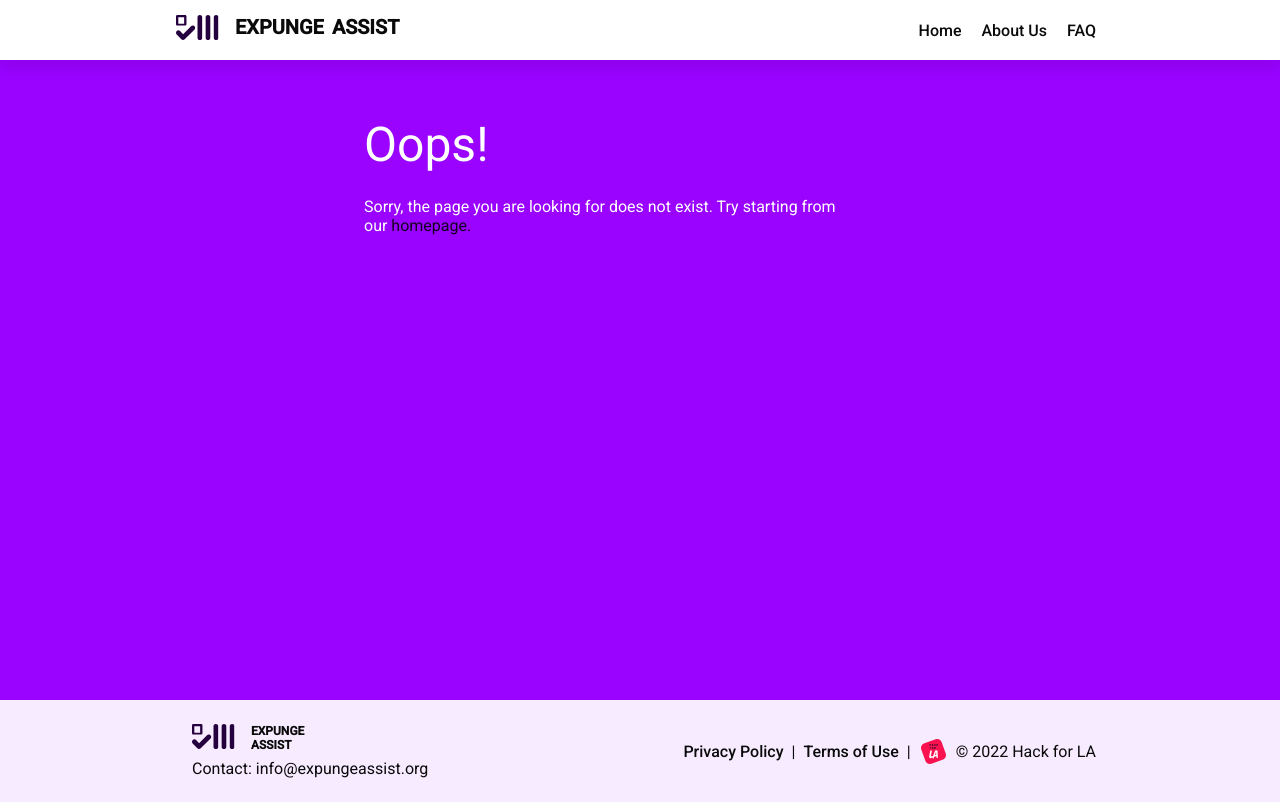
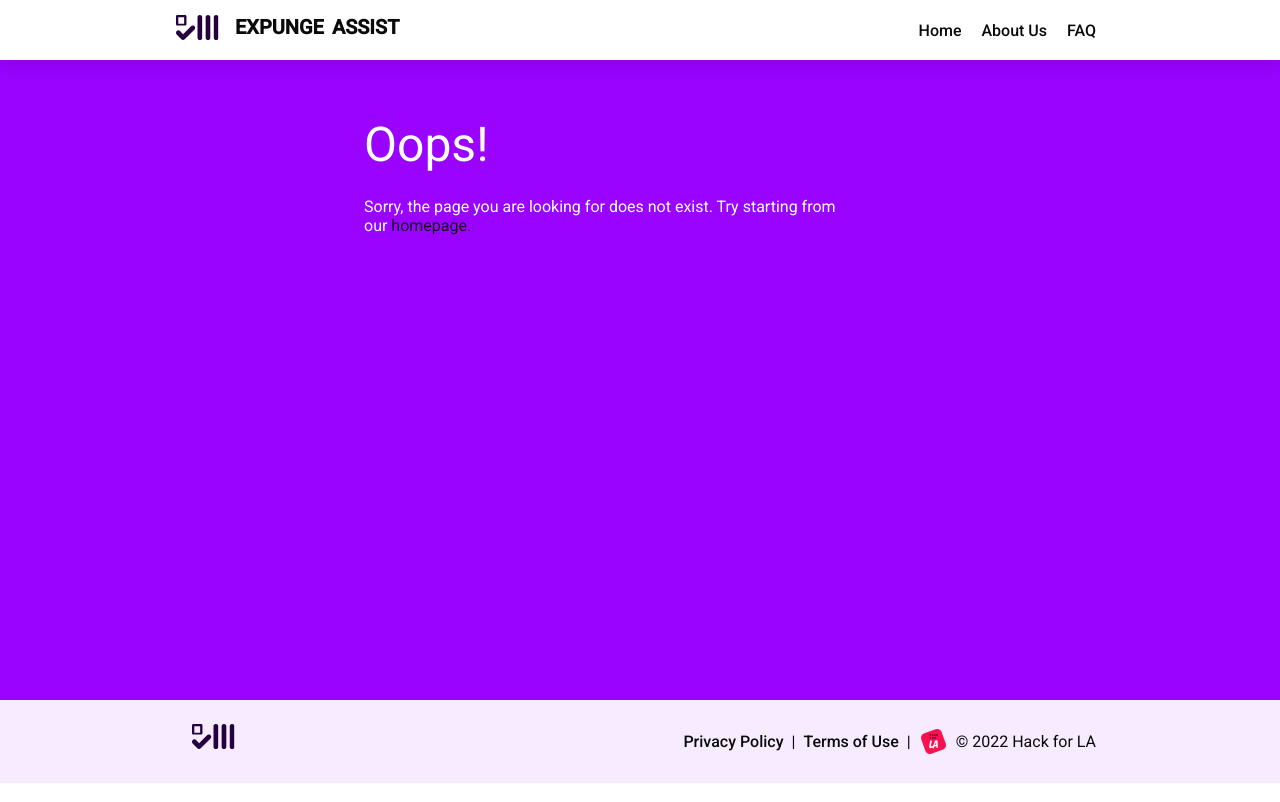
Before and after one commit to hackforla/expunge-assist, a React (Create React App) app in the folder products/statement-generator/: page /404 in a window 1280 px wide. Built offline with nearby package versions, Linux system fonts and the light colour scheme.

Commit message:
edited footer component to remove email and expunge assist text, looks centered

```diff
--- a/products/statement-generator/src/components-layout/AppFooter.tsx
+++ b/products/statement-generator/src/components-layout/AppFooter.tsx
@@ -144,10 +144,6 @@ const AppFooter: React.FC = () => {
       <div className={`${classes.appFooter} ${utilityClasses.widePage}`}>
         <div className={classes.leftContainer}>
           <Logo footer />
-
-          <div className={classes.textContainer}>
-            <p>Contact: info@expungeassist.org</p>
-          </div>
         </div>
 
         <div className={classes.rightContainer}>
--- a/products/statement-generator/src/components/Logo.tsx
+++ b/products/statement-generator/src/components/Logo.tsx
@@ -56,6 +56,10 @@ interface ILogoComponent {
 function TextLogo({ theme, footer }: ILogoComponent) {
   const classes = useStyles({ pageTheme: theme, footer });
 
+  if (footer) {
+    return null;
+  }
+
   return (
     <Link to="/" className={classes.logoLink}>
       <span>Expunge</span>
```
